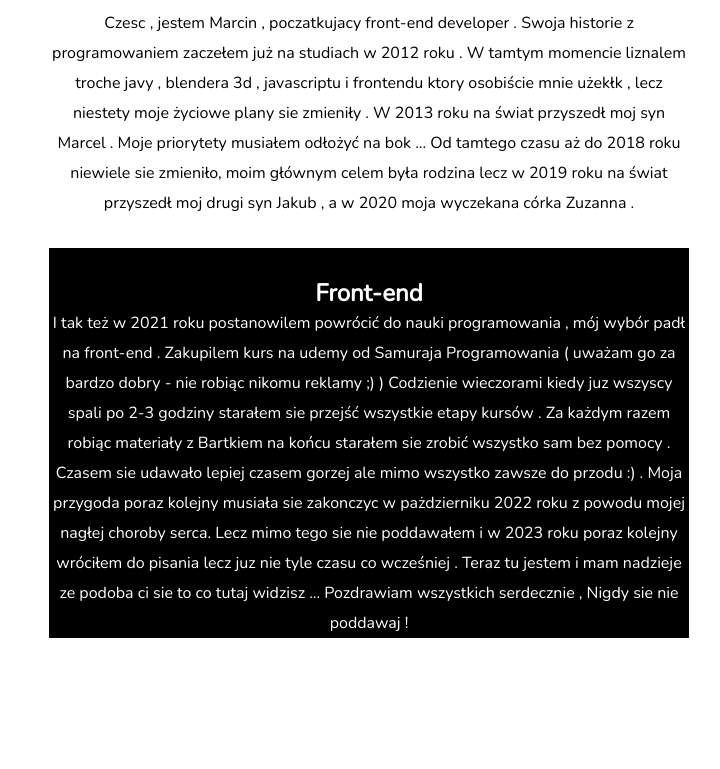
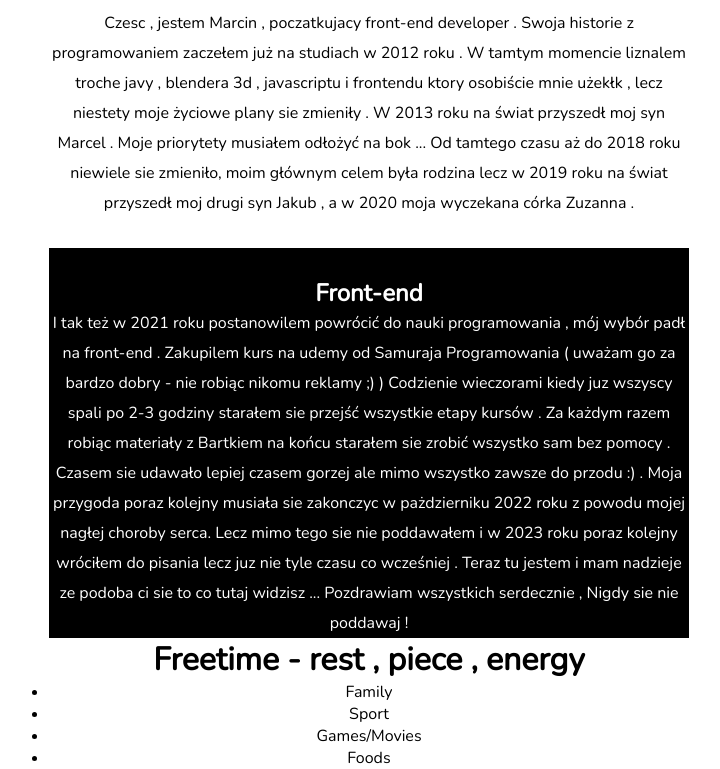
Before and after one commit to marcinoles87/mysite, a React (Create React App) app: page / in a window 1280 px wide. Shown: the part 1042-1811 px from the top of the page, without its empty margins (271-991 px from the left). Built offline with nearby package versions, Linux system fonts and the light colour scheme.

Commit message:
add freetime section

```diff
--- a/src/components/About.js
+++ b/src/components/About.js
@@ -3,6 +3,7 @@ import React from 'react'
 import profilImg from './img/minsc.png'
 
 import './about.scss'
+import Freetime from './Freetime'
 
 function About() {
   return (
@@ -34,6 +35,8 @@ function About() {
         </div>
       </div>
 
+      <Freetime></Freetime>
+
     </div>
   )
 }
--- /dev/null
+++ b/src/components/Freetime.js
@@ -0,0 +1,21 @@
+import React from 'react'
+
+import './freetime.scss'
+
+function Freetime() {
+  return (
+    <div className='freetime-container'>
+        <h1>Freetime - rest , piece , energy</h1>
+        <ul className='freetime-list'>
+            <li className='freetime-list-item'>Family</li>
+            <li className='freetime-list-item'>Sport</li>
+            <li className='freetime-list-item'>Games/Movies</li>
+            <li className='freetime-list-item'>Foods</li>
+
+        </ul>
+
+    </div>
+  )
+}
+
+export default Freetime
```
Also changed, not shown: src/components/freetime.scss (added).
